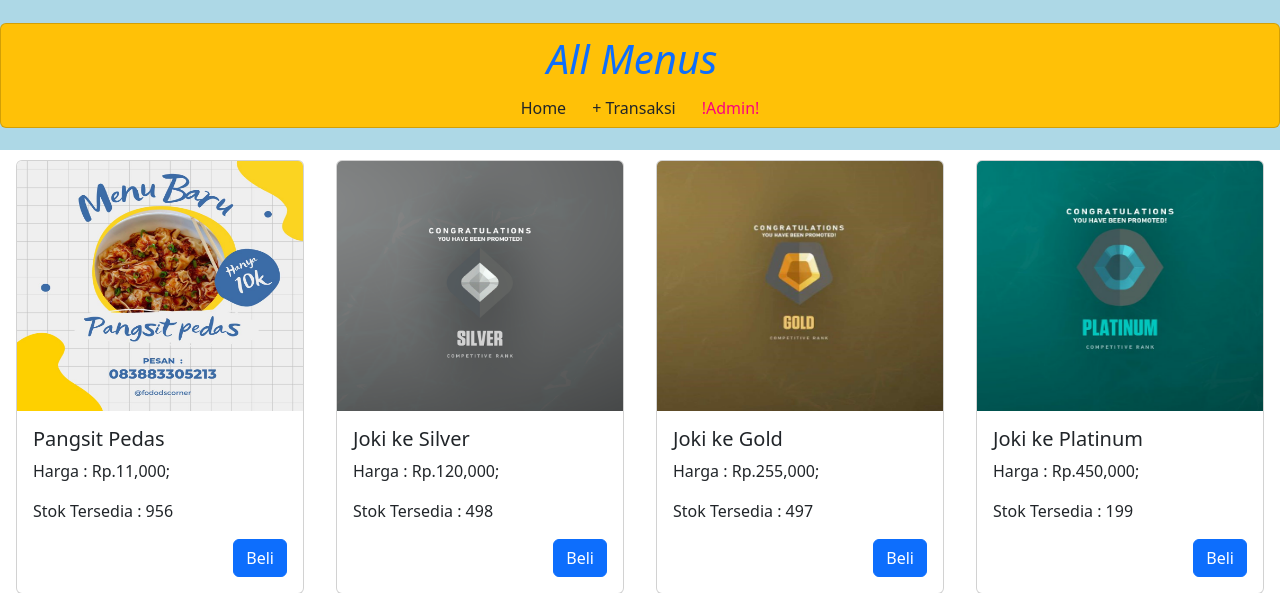
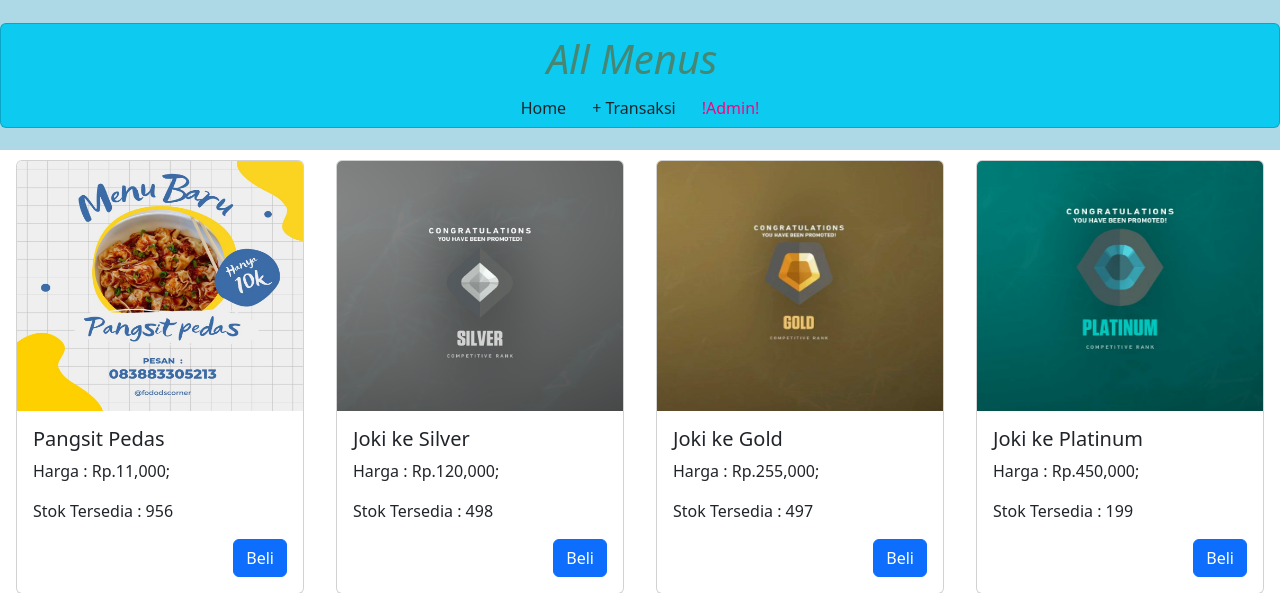
Before and after one commit to Rugato/ukk_kasir, a PHP site: page / in a window 1280 px wide. Shown: the top 593 px of the page. Run offline with PHP 8.4, Linux system fonts and the light colour scheme; data comes from the database, SQL or seed files in the repository.

Commit message:
Add files via upload

```diff
--- a/ukk_kasir/index.php
+++ b/ukk_kasir/index.php
@@ -33,8 +33,8 @@
 
 <!-- Navbar -->
 <nav class="navbar navbar-expand-lg navbar-primary fixed-top mx-auto">
-    <div class="card bg-warning container-fluid">
-        <i class="navbar-brand" href="#"><span style="color:#0d6efd">All Menus</span></i>
+    <div class="card bg-info container-fluid">
+        <i class="navbar-brand" href="#"><span style="color:#468672">All Menus</span></i>
         <div class="navbar-collapse">
             <ul class="navbar-nav">
                 <li class="nav-item">
@@ -50,6 +50,7 @@
         </div>
     </div>
 </nav>
+
 
 
 <div class="main-content">
```
